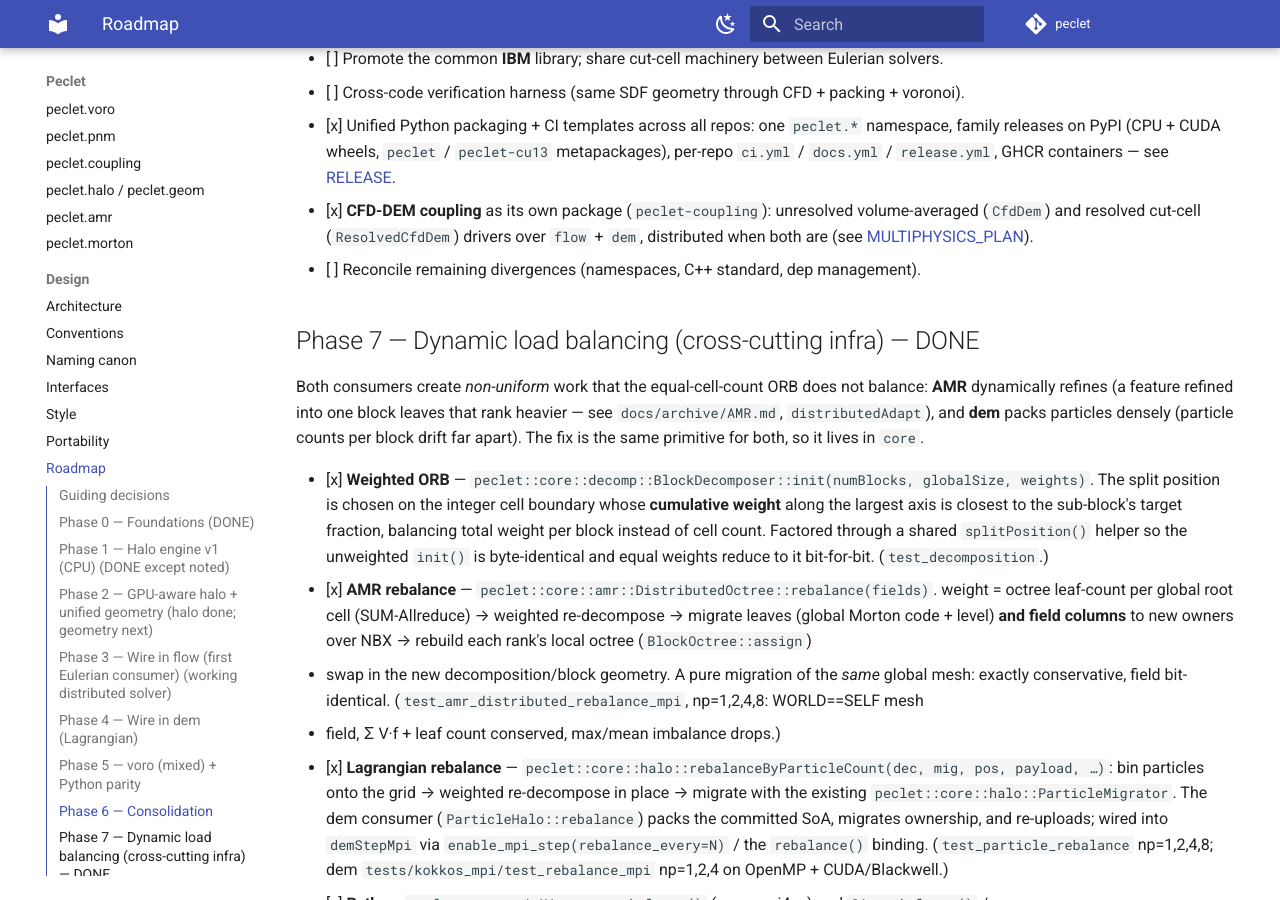
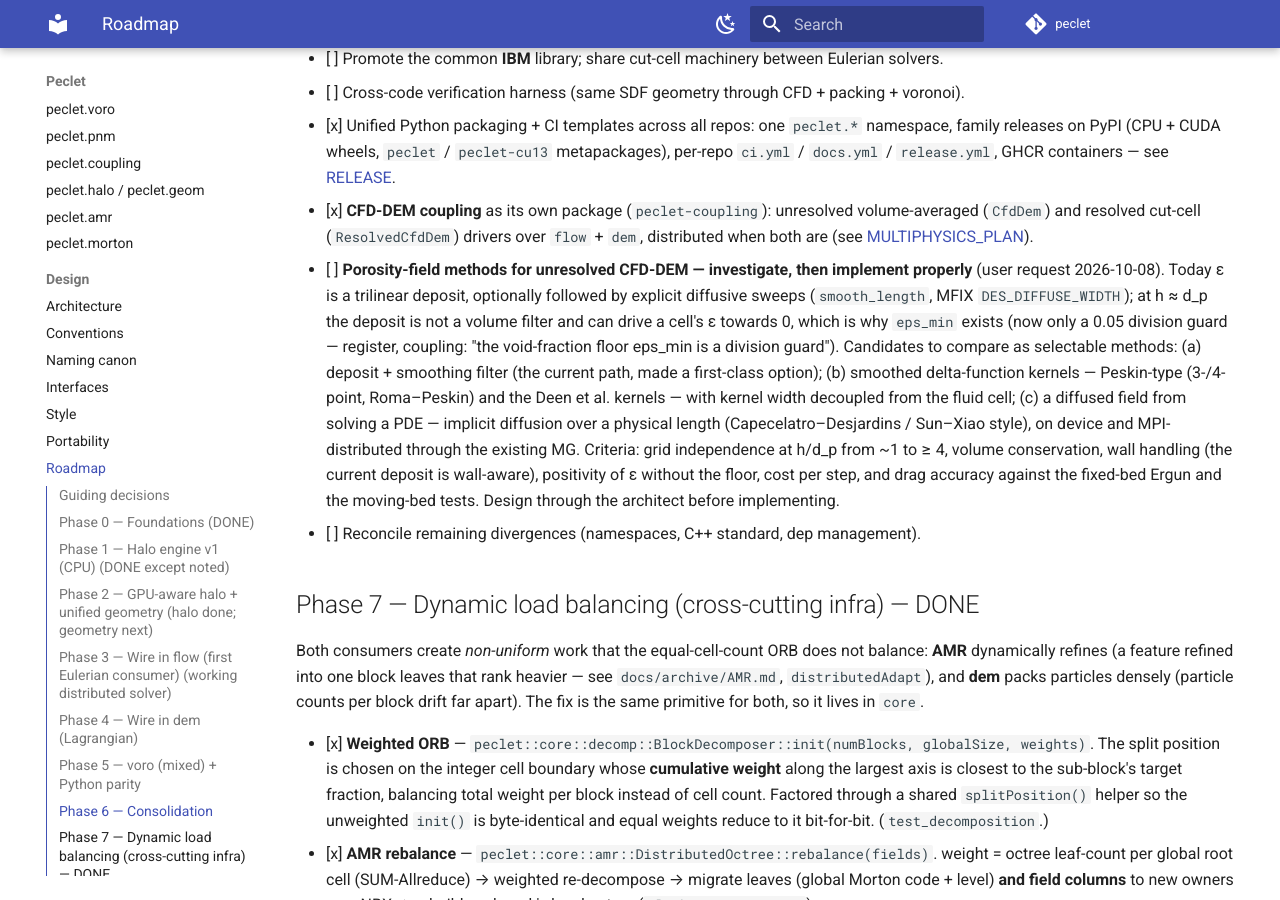
Before and after one commit to computational-chemical-engineering/peclet, an MkDocs documentation site: the page built from docs/ROADMAP.md, in a window 1280 px wide and 900 px high, scrolled down 3344 px. Built offline with MkDocs 1.6.1 and Material for MkDocs 9.7.7, drawn with Linux system fonts in a browser that asks for light colours; comment, search, counter and statistics services are not loaded.

Commit message:
eps_min 0.05 division guard (user decision): register entry superseding 0.25, CHANGELOG Unreleased, ROADMAP TODO porosity-field methods; bump coupling 043d5e6, flow 5795fb0
Co-Authored-By: Claude Opus 5.5 <noreply@anthropic.com>
Claude-Session: https://claude.ai/code/session_015QpPnsBBerqDqDp75CJSeY

```diff
--- a/docs/ROADMAP.md
+++ b/docs/ROADMAP.md
@@ -141,6 +141,22 @@ flags, and existing ghost-particle infrastructure `num_real`/`d_top_ghost`). The
 - [x] **CFD-DEM coupling** as its own package (`peclet-coupling`): unresolved volume-averaged
       (`CfdDem`) and resolved cut-cell (`ResolvedCfdDem`) drivers over `flow` + `dem`, distributed
       when both are (see [MULTIPHYSICS_PLAN](archive/MULTIPHYSICS_PLAN.md)).
+- [ ] **Porosity-field methods for unresolved CFD-DEM — investigate, then implement properly**
+      (user request 2026-10-08). Today ε is a trilinear deposit, optionally followed by explicit
+      diffusive sweeps (`smooth_length`, MFIX `DES_DIFFUSE_WIDTH`); at h ≈ d_p the deposit is not a
+      volume filter and can drive a cell's ε towards 0, which is why `eps_min` exists (now only a
+      0.05 division guard — register, coupling: "the void-fraction floor eps_min is a division
+      guard"). Candidates to compare as selectable methods:
+      (a) deposit + smoothing filter (the current path, made a first-class option);
+      (b) smoothed delta-function kernels — Peskin-type (3-/4-point, Roma–Peskin) and the
+      Deen et al. kernels — with kernel width decoupled from the fluid cell;
+      (c) a diffused field from solving a PDE — implicit diffusion over a physical length
+      (Capecelatro–Desjardins / Sun–Xiao style), on device and MPI-distributed through the existing
+      MG.
+      Criteria: grid independence at h/d_p from ~1 to ≥ 4, volume conservation, wall handling
+      (the current deposit is wall-aware), positivity of ε without the floor, cost per step, and
+      drag accuracy against the fixed-bed Ergun and the moving-bed tests. Design through the
+      architect before implementing.
 - [ ] Reconcile remaining divergences (namespaces, C++ standard, dep management).
 
 ## Phase 7 — Dynamic load balancing (cross-cutting infra) — DONE
```
Also changed, not shown: CHANGELOG.md (+13 -0 lines), docs/DECISIONS.md (+3 -2 lines), docs/decisions/coupling.md (+15 -1 lines).
